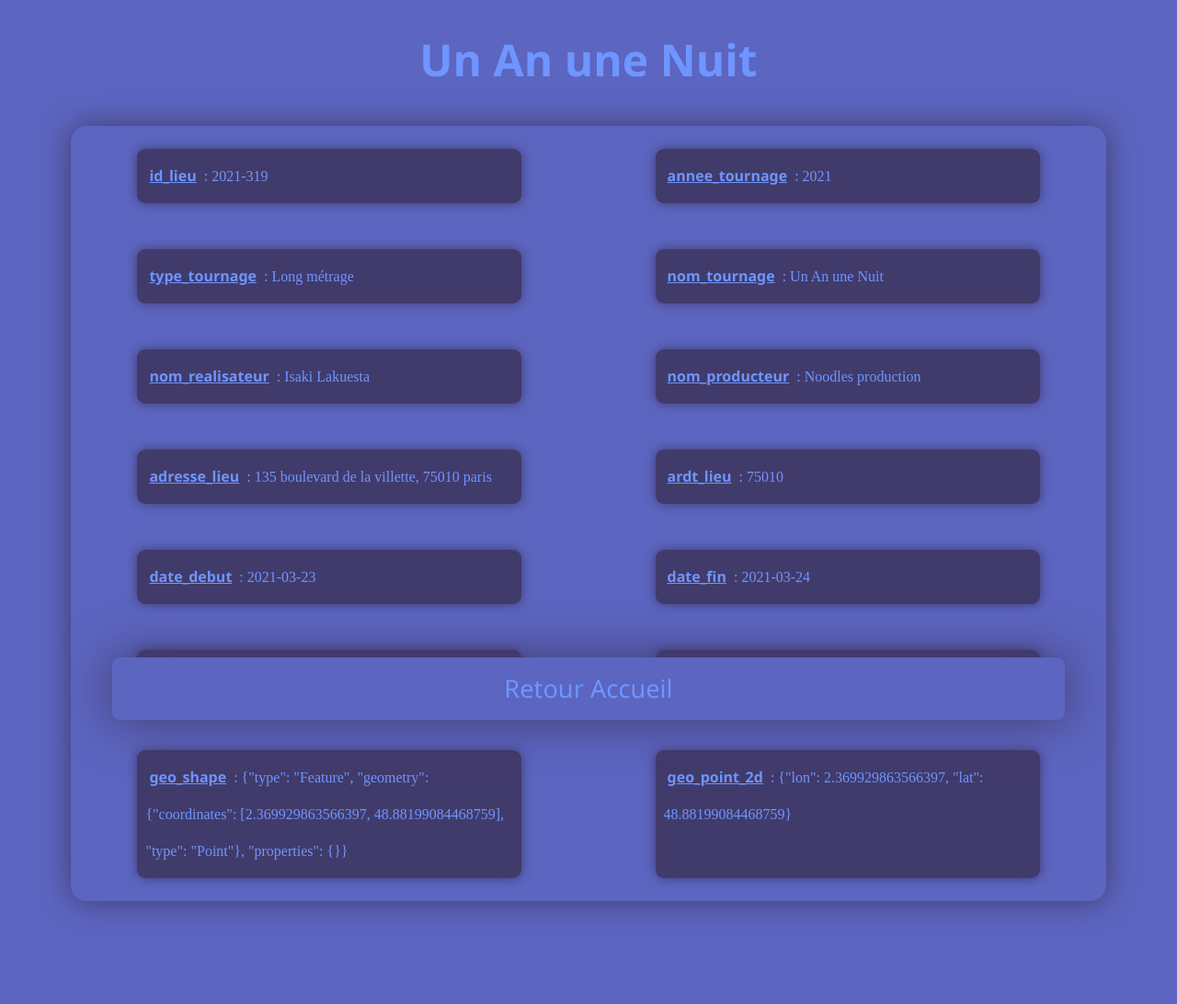
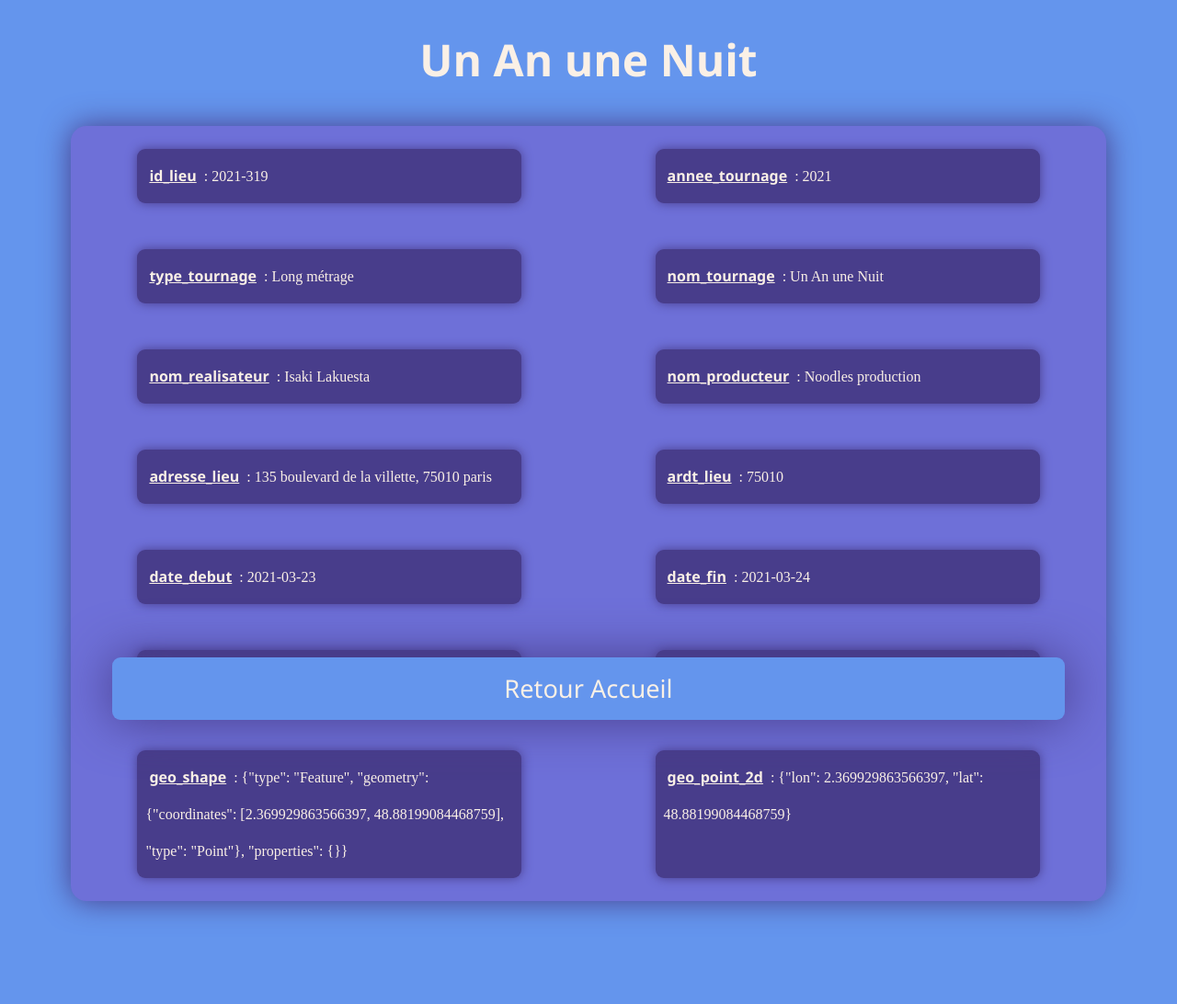
Before and after one commit to SnyDrive25/films_paris, a Django app: page /2021-319 in a window 1280 px wide. Shown: the whole page at 92% size. Run offline with Django 4.2, Linux system fonts and the light colour scheme; data comes from the database, SQL or seed files in the repository.

Commit message:
last modif

```diff
--- a/app/templates/page.html
+++ b/app/templates/page.html
@@ -16,12 +16,12 @@
   <style>
 
   :root {
-    --main: #5c65c0;
-    --black: #1c0b2b;
-    --dark: #413b6b;
-    --light-grey: #301c41;
-    --grey: #5c65c0;
-    --light: #6f95ff;
+    --main: cornflowerblue;
+    --black: #161616;
+    --dark: darkslateblue;
+    --grey: rgb(110, 112, 216);
+    --light-grey: #5c65c0;
+    --light: linen;
   }
 
   ::-moz-selection
```
Also changed, not shown: README.md, 1 other file.
